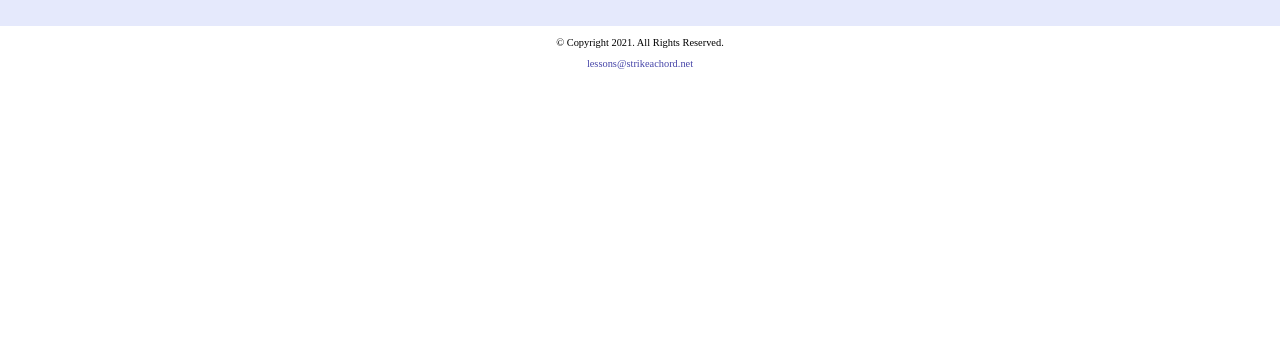
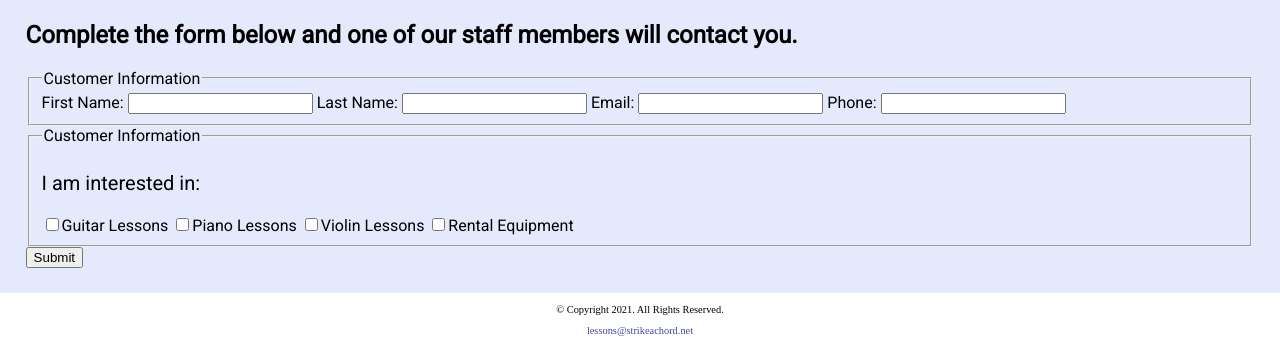
Before and after one commit to 334Fa23/ch8lab1-orazgeldiyevd, a plain HTML site: page contact.html in a window 1280 px wide. Shown: the part 847-1193 px from the top of the page. Before the commit the page ends 926 px from the top, so only its background shows below. Drawn offline with Linux system fonts and the light colour scheme.

Commit message:
Update contact.html

```diff
--- a/contact.html
+++ b/contact.html
@@ -1,8 +1,8 @@
 <!DOCTYPE html>
 <!--
-	Student Name: Maria Cruz
+	Student Name: Didar Orazgeldiyev
 	File Name: contact.html
-	Today's Date: May 20, 2021
+	Today's Date: Aug 29, 2023
  -->
 <html lang="en">
 <head>
@@ -47,6 +47,40 @@
 
         </div>
 
+		<div id="form">
+			<h2>Complete the form below and one of our staff members will contact you.</h2>
+
+			<form class="form-grid"><!--Start Form-->
+				<fieldset>
+					<legend>Customer Information</legend>
+					<label for="fName">First Name:</label>
+					<input type="text" name="fName" id="fName">
+
+					<label for="1Name">Last Name:</label>
+					<input type="text" name="1Name" id="1Name">
+
+					<label for="email">Email:</label>
+					<input type="email" name="email" id="email">
+
+					<label for="phone">Phone:</label>
+					<input type="tel" id="phone" name="phone">
+				</fieldset>
+
+				<fieldset>
+					<legend>Customer Information</legend>
+					<p>I am interested in:</p>
+
+					<label for="guitarles"><input type="checkbox" name="interest" id="guitarles" value="Guitar Lessons">Guitar Lessons</label>
+					<label for="piano"><input type="checkbox" name="interest" id="pianoles" value="Piano Lessons">Piano Lessons</label>
+					<label for="violin"><input type="checkbox" name="interest" id="violinles" value="Violin Lessons">Violin Lessons</label>
+					<label for="rent"><input type="checkbox" name="interest" id="rent" value="Rental Equipment">Rental Equipment</label>
+				</fieldset>
+
+				<input type="submit" id="submit" value="Submit" class="btn">
+			</form>
+
+		</div>
+
 	</main>
 
 	<footer>
```
